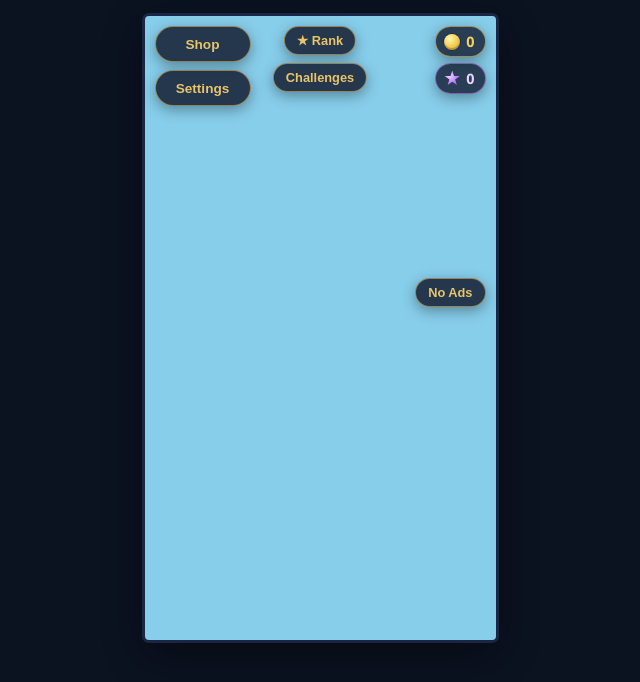
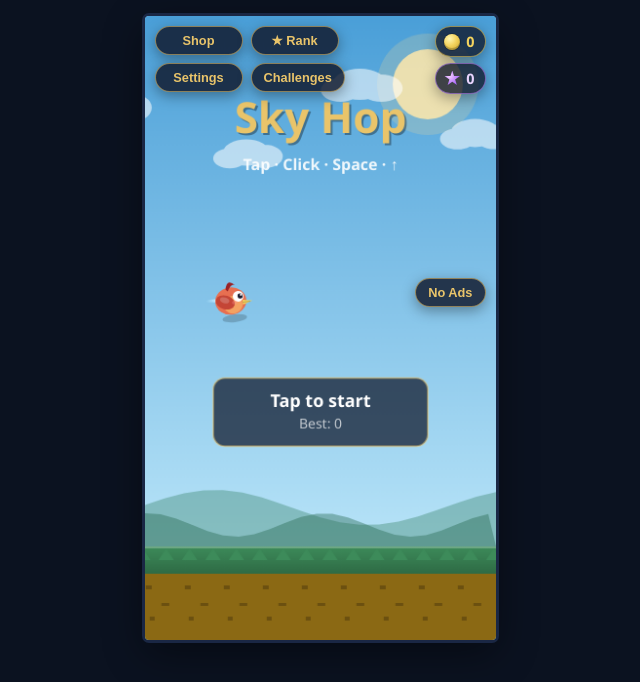
Before and after one commit to bohusionut-sys/sky-hop, a plain HTML site: page index.html in a window 1280 px wide. Shown: the whole page, without its empty margins (320-960 px from the left). Drawn offline with Linux system fonts and the light colour scheme.

Commit message:
Fix blank canvas crash and overlapping menu buttons
Restore missing music motif binding that aborted startup, harden music sync, and replace overlapping rails with a 2x2 frame-nav grid.

```diff
--- a/game.js
+++ b/game.js
@@ -1190,10 +1190,11 @@
       ambient: [0, -1, -1, -1, -1, -1, -1, -1, 5, -1, -1, -1, -1, -1, -1, -1],
     };
     const bMotif = bassMotif[style] || bassMotif.default;
+    const motif = motifs[style] || motifs.arcade || motifs.tropical;
 
     for (let i = 0; i < steps; i++) {
       const mi = i % 16;
-      const octaveBoost = i >= 16 && (style === "chip" || style === "playful" || style === "crystal") ? 12 : 0;
+      const octaveBoost = i >= 16 && (style === "chip" || style === "playful" || style === "crystal" || String(style).startsWith("arcade")) ? 12 : 0;
 
       // Lead melody from motif (skip rests)
       const md = motif[mi];
@@ -1499,8 +1500,9 @@
   }
 
   function syncBackgroundMusic() {
+    try {
       // Shop music tab uses preview; otherwise BGM on ready/play/over
-    if (!shopModal.classList.contains("hidden") && shopTab === "music") {
+      if (shopModal && !shopModal.classList.contains("hidden") && shopTab === "music") {
         startMusicTrack(shopPreviewMusicId || equippedMusicId, true);
         return;
       }
@@ -1512,6 +1514,10 @@
         startMusicTrack(equippedMusicId, false);
       } else {
         stopMusicLoop();
+      }
+    } catch (err) {
+      console.warn("music sync failed", err);
+      try { stopMusicLoop(); } catch (_) {}
     }
   }
 
@@ -3187,7 +3193,7 @@
       ) {
         return;
       }
-      if (n.classList && n.classList.contains("frame-rail")) return;
+      if (n.classList && (n.classList.contains("frame-rail") || n.classList.contains("frame-nav"))) return;
     }
     e.preventDefault();
     flap();
--- a/index.html
+++ b/index.html
@@ -6,7 +6,7 @@
   <meta name="mobile-web-app-capable" content="yes" />
   <meta name="apple-mobile-web-app-capable" content="yes" />
   <title>Sky Hop</title>
-  <link rel="stylesheet" href="style.css?v=fix8" />
+  <link rel="stylesheet" href="style.css?v=fix9" />
 </head>
 <body>
   <div id="app">
@@ -25,16 +25,14 @@
           </div>
         </div>
 
-        <!-- HUD above canvas in DOM + z-index so taps aren't eaten by the game -->
-        <div class="frame-rail frame-rail-left" aria-label="Shop and settings">
+        <!-- Top nav grid on the canvas (no overlapping rails) -->
+        <div class="frame-nav" aria-label="Game menu">
           <button type="button" id="btn-shop" class="hud-btn frame-btn" aria-label="Open shop">Shop</button>
+          <button type="button" id="btn-rank" class="hud-btn frame-btn frame-btn-rank" aria-label="Open ranks">★ Rank</button>
           <button type="button" id="btn-settings" class="hud-btn frame-btn frame-btn-settings" aria-label="Open settings" onclick="window.__skyHopOpenSettings && window.__skyHopOpenSettings(event)">Settings</button>
+          <button type="button" id="btn-challenges" class="hud-btn frame-btn frame-btn-challenges" aria-label="Open challenges">Challenges</button>
         </div>
         <button type="button" id="btn-remove-ads" class="hud-btn frame-btn frame-btn-remove" aria-label="Open remove ads">No Ads</button>
-        <div class="frame-rail frame-rail-center" aria-label="Rank and challenges">
-          <button type="button" id="btn-rank" class="hud-btn frame-btn frame-btn-rank" aria-label="Open ranks">★ Rank</button>
-          <button type="button" id="btn-challenges" class="hud-btn frame-btn frame-btn-challenges" aria-label="Open challenges">Challenges</button>
-        </div>
       </div>
     </div>
   </div>
@@ -212,6 +210,6 @@
     </div>
   </div>
 
-  <script src="game.js?v=fix8"></script>
+  <script src="game.js?v=fix9"></script>
 </body>
 </html>
--- a/style.css
+++ b/style.css
@@ -126,34 +126,25 @@ body {
   border-radius: 0;
 }
 
-/* Stacked frame rails — reliable hit targets above canvas */
-.frame-rail {
+/* Top-left 2x2 menu on the canvas */
+.frame-nav {
   position: absolute;
+  top: 10px;
+  left: 10px;
   z-index: 50;
-  display: flex;
-  flex-direction: column;
+  display: grid;
+  grid-template-columns: auto auto;
   gap: 8px;
   pointer-events: auto;
 }
 
-.frame-rail-left {
-  top: 10px;
-  left: 10px;
-  align-items: flex-start;
-}
-
-.frame-rail-center {
-  top: 10px;
-  left: 50%;
-  transform: translateX(-50%);
-  align-items: center;
-}
-
-.frame-rail .hud-btn,
-.frame-rail .frame-btn {
+.frame-nav .hud-btn,
+.frame-nav .frame-btn {
   position: static;
   transform: none;
-  max-width: 120px;
+  min-width: 88px;
+  max-width: 110px;
+  justify-self: start;
 }
 
 #btn-shop,
@@ -188,22 +179,25 @@ body {
 }
 
 /* Hide frame nav while playing; show on ready/over */
-body.playing .frame-rail-center,
+body.playing #btn-rank,
+body.playing #btn-challenges,
 body.playing #btn-remove-ads {
   opacity: 0;
   pointer-events: none;
 }
 
-body.ready .frame-rail-center,
+body.ready #btn-rank,
+body.ready #btn-challenges,
 body.ready #btn-remove-ads,
-body.over .frame-rail-center,
+body.over #btn-rank,
+body.over #btn-challenges,
 body.over #btn-remove-ads {
   opacity: 1;
   pointer-events: auto;
 }
 
-/* Shop + Settings always available on ready/over; keep visible during play too for settings access? keep shop/settings always clickable */
-body.playing .frame-rail-left {
+body.playing #btn-shop,
+body.playing #btn-settings {
   opacity: 1;
   pointer-events: auto;
 }
```
Lines whose indentation alone changed are shown as unchanged.
